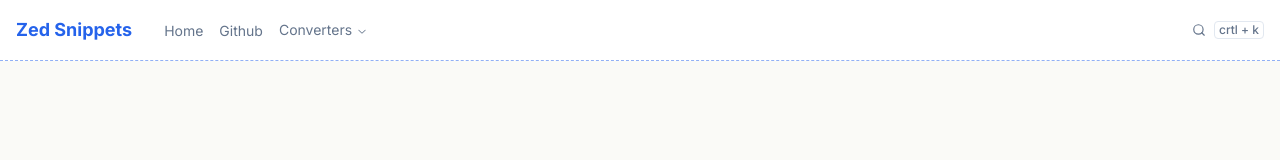
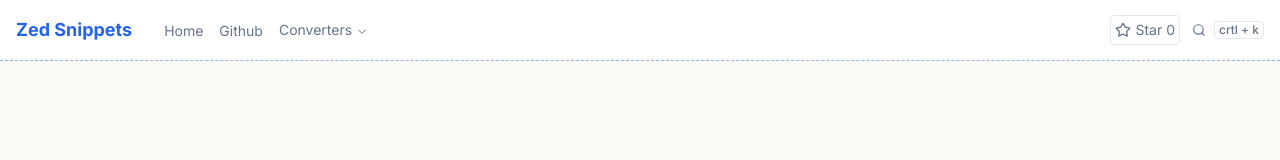
Before and after one commit to jashandeep31/zed-snippets, a Next.js app: page / in a window 1280 px wide. Shown: the top 160 px of the page. Built offline with nearby package versions, Linux system fonts and the light colour scheme.

Commit message:
feat: git star link

```diff
--- a/components/navbar.tsx
+++ b/components/navbar.tsx
@@ -3,7 +3,7 @@ import Link from "next/link";
 // import { usePathname } from "next/navigation";
 import React, { useContext } from "react";
 import NavbarConverterMenu from "./navbar-conver-menu";
-import { Search } from "lucide-react";
+import { Search, Star } from "lucide-react";
 import { searchBoxContext } from "@/context/search-box-context";
 
 const Navbar = () => {
@@ -34,6 +34,13 @@ const Navbar = () => {
           </div>
         </div>
         <div className="flex items-center gap-3">
+          <Link
+            href={"https://github.com/jashandeep31/zed-snippets"}
+            className="border rounded p-1 text-sm text-muted-foreground  flex items-center  gap-1"
+          >
+            <Star size={16} />
+            Star 0
+          </Link>
           <button
             onClick={() => setIsOpen(!isOpen)}
             className="flex items-center text-muted-foreground gap-2"
```
